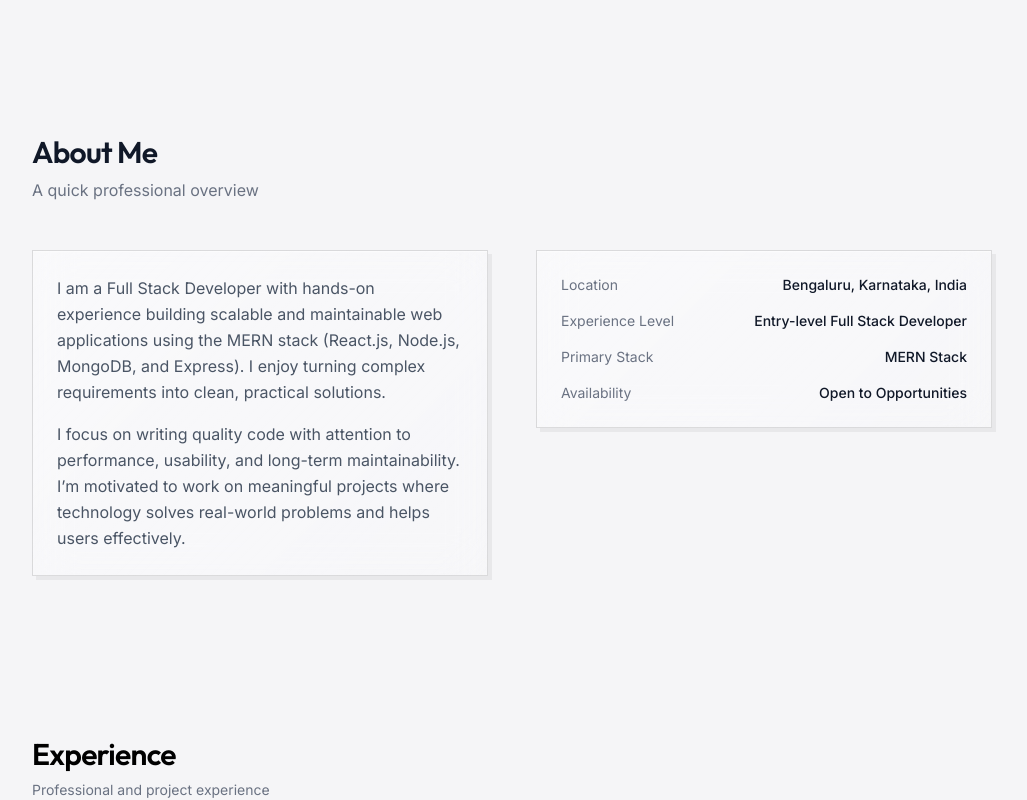
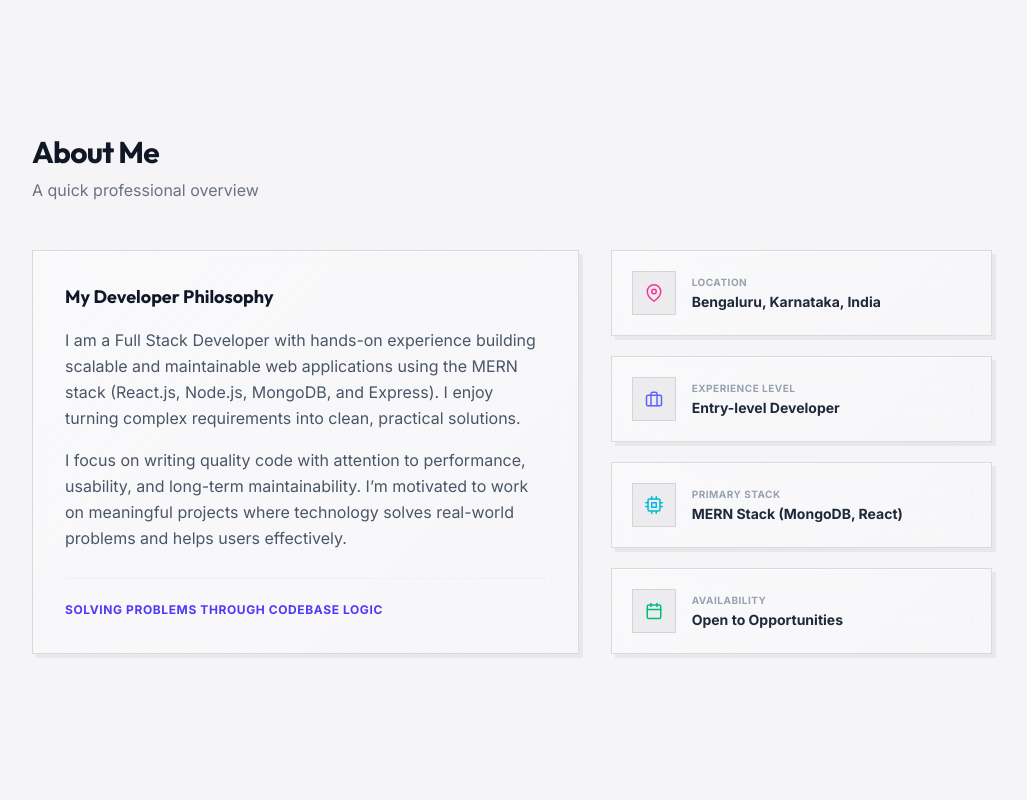
Before and after one commit to Mohan-Badiger/cv-mohan, a React (Vite) app: page / in a window 1280 px wide. Shown: the part 760-1560 px from the top of the page, without its empty margins (128-1155 px from the left). Built offline with nearby package versions, Linux system fonts and the light colour scheme; no server answers.

Commit message:
feat: initialize App layout and define global boxy glass-morphism styles in CSS

```diff
--- a/src/components/About.jsx
+++ b/src/components/About.jsx
@@ -1,4 +1,5 @@
 import { motion } from "motion/react";
+import { FiMapPin, FiBriefcase, FiCpu, FiCalendar } from "react-icons/fi";
 
 const About = () => {
   return (
@@ -13,7 +14,7 @@ const About = () => {
           transition={{ duration: 0.5, ease: "easeOut" }}
           className="mb-10 sm:mb-12"
         >
-          <h2 className="text-2xl sm:text-3xl font-semibold tracking-tight text-gray-900 dark:text-white">
+          <h2 className="text-2xl sm:text-3xl font-bold tracking-tight text-gray-900 dark:text-white">
             About Me
           </h2>
           <p className="mt-2 text-sm sm:text-base text-gray-500 dark:text-gray-400">
@@ -21,83 +22,98 @@ const About = () => {
           </p>
         </motion.div>
 
-        {/* Content */}
+        {/* Content Grid */}
         <motion.div
           initial="hidden"
           whileInView="visible"
           viewport={{ once: true }}
           variants={{
             hidden: {},
-            visible: { transition: { staggerChildren: 0.12 } },
+            visible: { transition: { staggerChildren: 0.1 } },
           }}
-          className="grid grid-cols-1 md:grid-cols-2 gap-8 sm:gap-12 items-start"
+          className="grid grid-cols-1 md:grid-cols-12 gap-6 sm:gap-8 items-stretch"
         >
+          {/* Left card: Description */}
           <motion.div
             variants={{
               hidden: { opacity: 0, y: 18 },
               visible: { opacity: 1, y: 0 },
             }}
             transition={{ duration: 0.5 }}
-            className="glass-card p-5 sm:p-6 text-gray-600 dark:text-gray-400 leading-relaxed text-sm sm:text-base"
+            className="glass-card p-6 sm:p-8 text-gray-600 dark:text-gray-400 leading-relaxed text-sm sm:text-base md:col-span-7 flex flex-col justify-between"
           >
+            <div>
+              <h3 className="text-lg font-bold text-gray-900 dark:text-white mb-4">
+                My Developer Philosophy
+              </h3>
               <p className="mb-4">
                 I am a Full Stack Developer with hands-on experience building
                 scalable and maintainable web applications using the MERN stack
                 (React.js, Node.js, MongoDB, and Express). I enjoy turning complex
                 requirements into clean, practical solutions.
               </p>
-
               <p>
                 I focus on writing quality code with attention to performance,
                 usability, and long-term maintainability. I’m motivated to work
                 on meaningful projects where technology solves real-world
                 problems and helps users effectively.
               </p>
+            </div>
+            <div className="mt-6 border-t border-gray-200/40 dark:border-white/5 pt-4">
+              <span className="text-xs font-bold uppercase text-indigo-600 dark:text-indigo-400 tracking-wider">
+                Solving problems through codebase logic
+              </span>
+            </div>
           </motion.div>
 
+          {/* Right column: 4 Micro detail cards */}
           <motion.div
             variants={{
               hidden: { opacity: 0, y: 18 },
               visible: { opacity: 1, y: 0 },
             }}
             transition={{ duration: 0.5 }}
-            className="glass-card p-5 sm:p-6 space-y-4"
+            className="md:col-span-5 flex flex-col gap-4 sm:gap-5"
           >
-            <div className="flex flex-col sm:flex-row sm:justify-between gap-1">
-              <span className="text-xs sm:text-sm text-gray-500">
-                Location
+            {[
+              {
+                label: "Location",
+                value: "Bengaluru, Karnataka, India",
+                icon: <FiMapPin className="text-pink-500" size={18} />,
+              },
+              {
+                label: "Experience Level",
+                value: "Entry-level Developer",
+                icon: <FiBriefcase className="text-indigo-500" size={18} />,
+              },
+              {
+                label: "Primary Stack",
+                value: "MERN Stack (MongoDB, React)",
+                icon: <FiCpu className="text-cyan-500" size={18} />,
+              },
+              {
+                label: "Availability",
+                value: "Open to Opportunities",
+                icon: <FiCalendar className="text-emerald-500" size={18} />,
+              },
+            ].map((stat, idx) => (
+              <div
+                key={idx}
+                className="glass-card p-4 sm:p-5 flex items-center gap-4 hover:scale-[1.02] transition-all duration-300"
+              >
+                <div className="p-3 bg-black/5 dark:bg-white/5 flex items-center justify-center shrink-0 border border-black/10 dark:border-white/10">
+                  {stat.icon}
+                </div>
+                <div className="flex flex-col min-w-0">
+                  <span className="text-[10px] text-gray-400 dark:text-gray-500 uppercase font-bold tracking-wider">
+                    {stat.label}
                   </span>
-              <span className="text-sm font-medium text-gray-900 dark:text-white">
-                Bengaluru, Karnataka, India
+                  <span className="text-sm font-bold text-gray-800 dark:text-white mt-0.5 truncate">
+                    {stat.value}
                   </span>
                 </div>
-
-            <div className="flex flex-col sm:flex-row sm:justify-between gap-1">
-              <span className="text-xs sm:text-sm text-gray-500">
-                Experience Level
-              </span>
-              <span className="text-sm font-medium text-gray-900 dark:text-white">
-                Entry-level Full Stack Developer
-              </span>
               </div>
-
-            <div className="flex flex-col sm:flex-row sm:justify-between gap-1">
-              <span className="text-xs sm:text-sm text-gray-500">
-                Primary Stack
-              </span>
-              <span className="text-sm font-medium text-gray-900 dark:text-white">
-                MERN Stack
-              </span>
-            </div>
-
-            <div className="flex flex-col sm:flex-row sm:justify-between gap-1">
-              <span className="text-xs sm:text-sm text-gray-500">
-                Availability
-              </span>
-              <span className="text-sm font-medium text-gray-900 dark:text-white">
-                Open to Opportunities
-              </span>
-            </div>
+            ))}
           </motion.div>
         </motion.div>
       </div>
--- a/src/components/Contact.jsx
+++ b/src/components/Contact.jsx
@@ -1,10 +1,10 @@
 import { motion } from "motion/react";
-import { FiMail, FiGlobe } from "react-icons/fi";
+import { FiMail, FiGlobe, FiSend } from "react-icons/fi";
 
 const Contact = () => {
   return (
-    <section id="contact" className="relative scroll-mt-24">
-      <div className="mx-auto max-w-5xl px-4 sm:px-6 lg:px-8 py-12 sm:py-16">
+    <section id="contact" className="relative scroll-mt-24 pb-12">
+      <div className="mx-auto max-w-5xl px-4 sm:px-6 lg:px-8 py-16 sm:py-20">
 
         {/* Section Header */}
         <motion.div
@@ -12,50 +12,54 @@ const Contact = () => {
           whileInView={{ opacity: 1, y: 0 }}
           viewport={{ once: true }}
           transition={{ duration: 0.6, ease: "easeOut" }}
-          className="mb-8 sm:mb-10"
+          className="mb-8 sm:mb-10 text-center"
         >
-          <h2 className="text-2xl sm:text-3xl font-semibold tracking-tight text-black dark:text-white">
-            Contact Mohan Badiger
+          <h2 className="text-2xl sm:text-3xl font-bold tracking-tight text-gray-900 dark:text-white">
+            Let’s Connect
           </h2>
           <p className="mt-2 text-sm sm:text-base text-gray-500 dark:text-gray-400">
-            Let’s connect and discuss opportunities
+            Open for opportunities, projects, and discussions
           </p>
         </motion.div>
 
-        {/* Contact Card */}
+        {/* Contact Banner Card */}
         <motion.div
-          initial={{ opacity: 0, y: 28 }}
-          whileInView={{ opacity: 1, y: 0 }}
+          initial={{ opacity: 0, y: 28, scale: 0.98 }}
+          whileInView={{ opacity: 1, y: 0, scale: 1 }}
           viewport={{ once: true }}
           transition={{ duration: 0.6, ease: "easeOut" }}
-          className="glass-card p-6 sm:p-8"
+          className="glass-card p-8 sm:p-12 text-center flex flex-col items-center justify-center relative border border-black/10 dark:border-white/10"
         >
-          <p className="mb-6 max-w-2xl text-sm sm:text-base text-gray-700 dark:text-gray-300 leading-relaxed">
-            I’m open to full-time roles, internships, and freelance opportunities.
-            If you’d like to know more about my work, please visit my portfolio or
-            reach out via email.
+          {/* Centered Icon Container */}
+          <span className="relative flex h-14 w-14 items-center justify-center bg-black/5 dark:bg-white/5 border border-black/10 dark:border-white/10 text-black dark:text-white mb-6">
+            <FiSend size={22} className="animate-pulse text-indigo-500" />
+          </span>
+
+          <p className="mb-8 max-w-2xl text-sm sm:text-base text-gray-600 dark:text-gray-400 leading-relaxed font-semibold font-mono">
+            I am currently open to full-time engineering roles, internship opportunities, and collaborative full-stack projects.
+            If you have an opening or a development requirement, feel free to reach out. I will get back to you as soon as possible!
           </p>
 
-          <div className="flex flex-col sm:flex-row sm:flex-wrap gap-3 sm:gap-4">
-            {/* Email */}
+          <div className="flex flex-col sm:flex-row gap-4 items-center justify-center w-full sm:w-auto">
+            {/* Email Button */}
             <a
               href="mailto:mohanbadiger250@gmail.com"
-              className="inline-flex justify-center items-center gap-2 rounded-full bg-black/90 dark:bg-white/90 text-white dark:text-black px-6 py-3 text-sm font-semibold shadow-md hover:shadow-lg hover:scale-105 active:scale-95 transition duration-300"
-              aria-label="Email Mohan S Badiger"
+              className="inline-flex justify-center items-center gap-2 rounded-none bg-black/90 dark:bg-white/95 text-white dark:text-black px-8 py-3.5 text-sm font-bold border border-black dark:border-white hover:opacity-85 active:scale-95 transition-all duration-200 w-full sm:w-auto"
+              aria-label="Email Mohan Badiger"
             >
-              <FiMail />
+              <FiMail size={16} />
               Email Me
             </a>
 
-            {/* Portfolio */}
+            {/* Portfolio Link */}
             <a
               href="https://mohanbadiger.site"
               target="_blank"
               rel="noopener noreferrer"
-              className="inline-flex justify-center items-center gap-2 rounded-full glass-pill px-6 py-3 text-sm font-semibold text-gray-900 dark:text-white hover:scale-105 active:scale-95 transition duration-300"
-              aria-label="View Mohan S Badiger Portfolio Website"
+              className="inline-flex justify-center items-center gap-2 rounded-none glass-pill px-8 py-3.5 text-sm font-bold text-gray-900 dark:text-white hover:scale-105 active:scale-95 transition duration-300 w-full sm:w-auto border border-black/10 dark:border-white/10"
+              aria-label="View Mohan Badiger Portfolio Website"
             >
-              <FiGlobe />
+              <FiGlobe size={16} />
               View Portfolio
             </a>
           </div>
```
Lines whose indentation alone changed are shown as unchanged.
